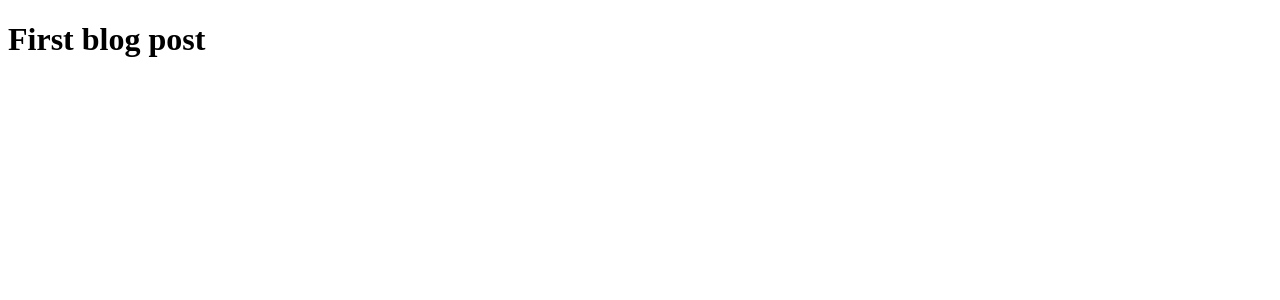
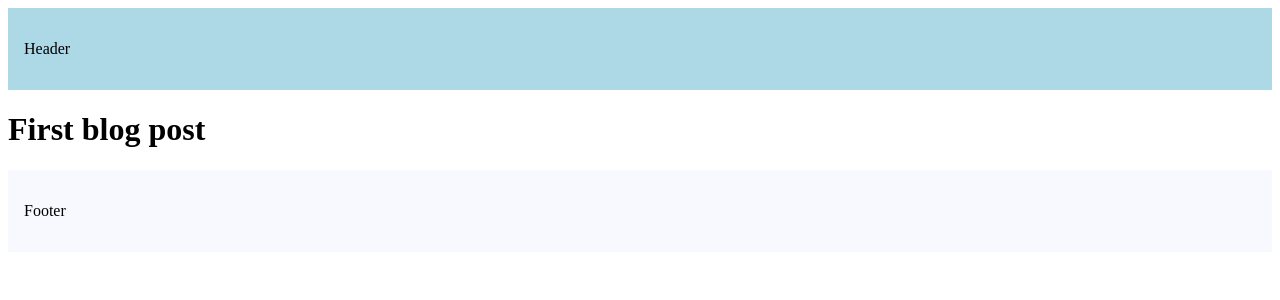
Before and after one commit to mulddang2/Next.js-14-Tutorial, a Next.js app in the folder routing-demo/: page /blog/first in a window 1280 px wide. Shown: the top 300 px of the page. Built offline with nearby package versions, Linux system fonts and the light colour scheme.

Commit message:
study: 14 - Layouts
#13

```diff
--- a/routing-demo/src/app/layout.tsx
+++ b/routing-demo/src/app/layout.tsx
@@ -1,16 +1,24 @@
 export const metadata = {
   title: 'Next.js',
   description: 'Generated by Next.js',
-}
+};
 
 export default function RootLayout({
   children,
 }: {
-  children: React.ReactNode
+  children: React.ReactNode;
 }) {
   return (
-    <html lang="en">
-      <body>{children}</body>
+    <html lang='ko'>
+      <body>
+        <header style={{ backgroundColor: 'lightblue', padding: '1rem' }}>
+          <p>Header</p>
+        </header>
+        {children}
+        <footer style={{ backgroundColor: 'ghostwhite', padding: '1rem' }}>
+          <p>Footer</p>
+        </footer>
+      </body>
     </html>
-  )
+  );
 }
```
Also changed, not shown: 1 other file (tests, documents, lock files or other folders).
